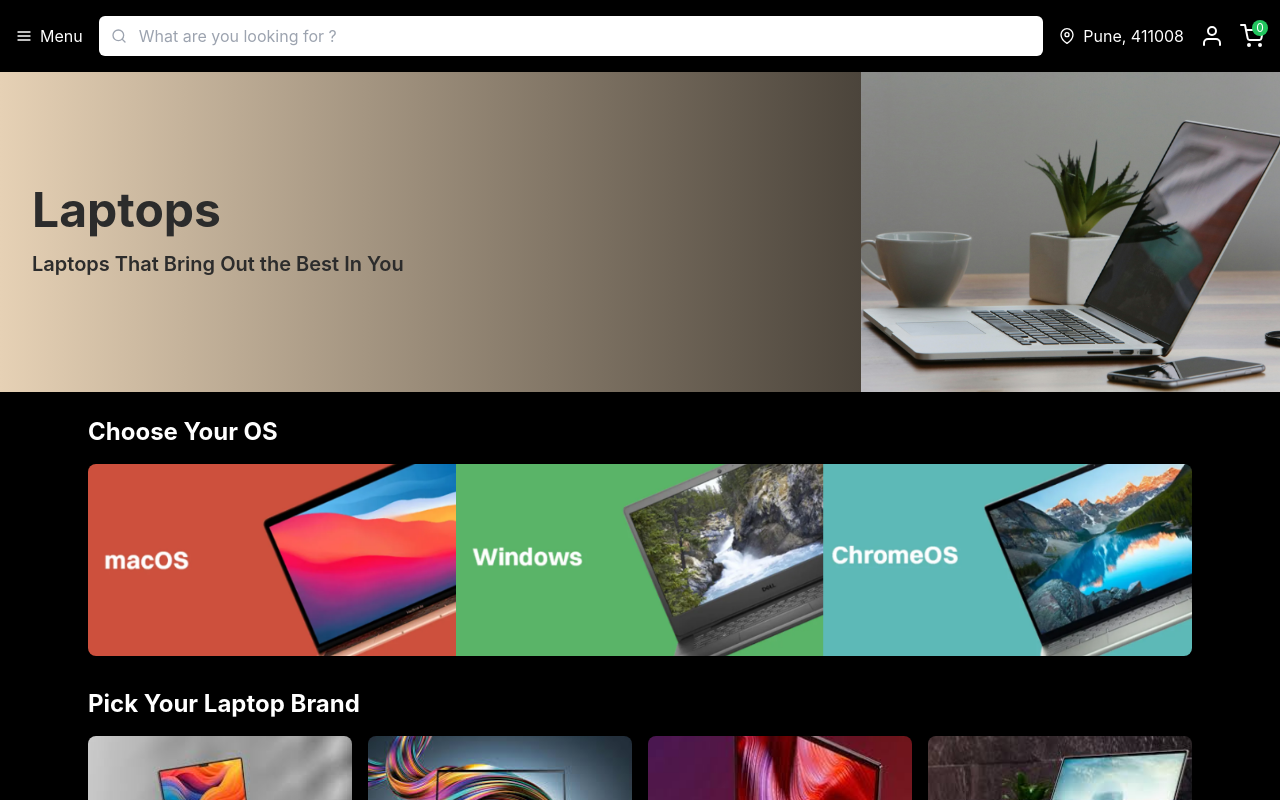
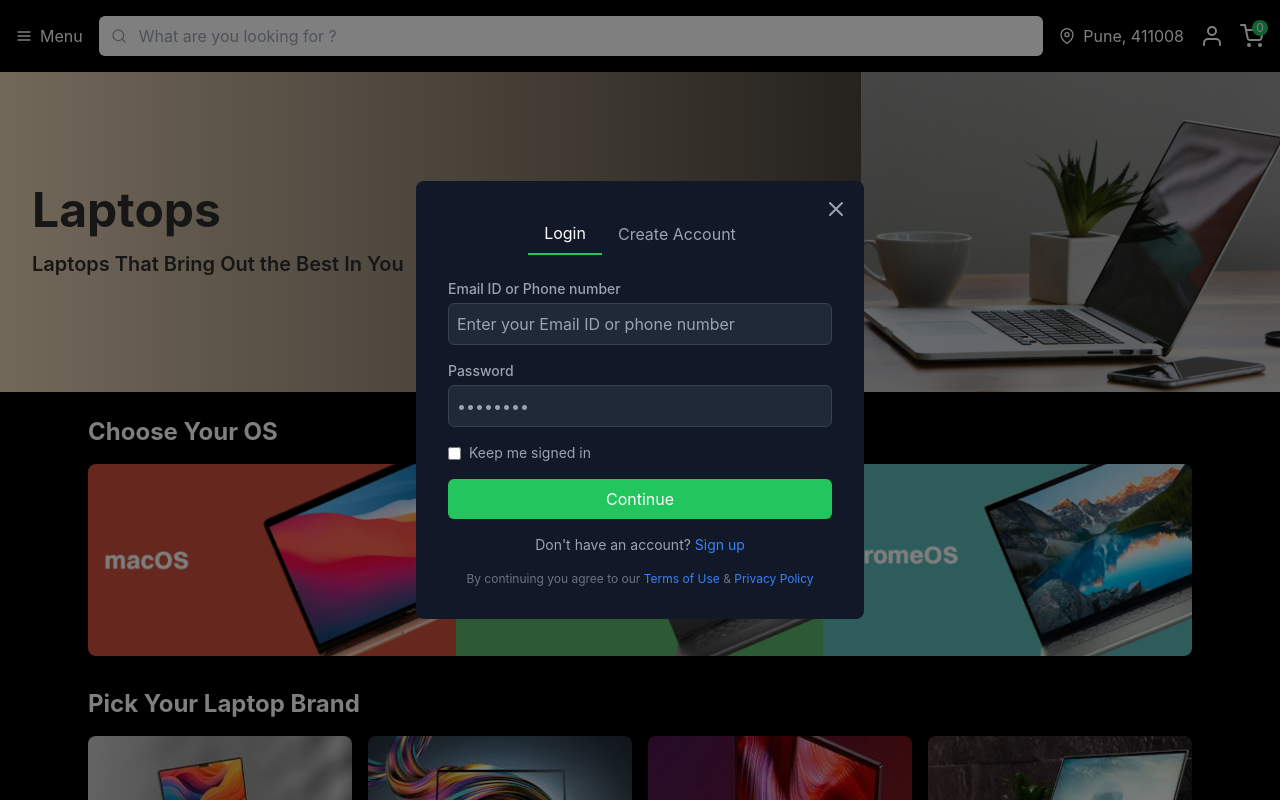
Before and after one commit to ArjunAmbavane01/Ecommerce-app, a React (Create React App) app in the folder frontend/: page /laptops in a window 1280 px wide. Both pictures are taken after a click on the button 1212 px from the left and 36 px from the top of the page. Shown: the top 800 px of the page. Built offline with nearby package versions, Linux system fonts and the light colour scheme.

Commit message:
Signup Frontend Done

```diff
--- a/frontend/src/App.js
+++ b/frontend/src/App.js
@@ -4,6 +4,7 @@
 import LaptopWelcome from './pages/laptop/LaptopWelcome';
 import LaptopStore from './pages/laptop/LaptopStore';
 import CustomizePC from './pages/pc/CustomizePC';
+import ShoppingCart from './pages/ShoppingCart';
 
 function App() {
   return (
@@ -13,6 +14,7 @@
         <Route path="/laptops" element={<LaptopWelcome />} />
         <Route path="/laptops/store" element={<LaptopStore />} />
         <Route path="/customize-pc" element={<CustomizePC />} />
+        <Route path="/cart" element={<ShoppingCart />} />
       </Routes>
     </Router>
   );
--- a/frontend/src/components/Header.js
+++ b/frontend/src/components/Header.js
@@ -1,9 +1,35 @@
-import React from 'react';
-import { FiMenu, FiSearch, FiMapPin, FiUser, FiShoppingCart } from 'react-icons/fi';
+import React, { useState } from 'react'
+import { Link, useNavigate } from 'react-router-dom'
+import { FiMenu, FiSearch, FiMapPin, FiUser, FiShoppingCart, FiX } from 'react-icons/fi'
 
-const Header = () => (
-    <header className="bg-black p-4 flex items-center justify-between">
-        <button className="text-white flex items-center">
+export default function Header() {
+  const [isModalOpen, setIsModalOpen] = useState(false)
+  const [isLogin, setIsLogin] = useState(true)
+  const [email, setEmail] = useState('')
+  const [password, setPassword] = useState('')
+  const [confirmPassword, setConfirmPassword] = useState('')
+  const [keepSignedIn, setKeepSignedIn] = useState(false)
+  const navigate = useNavigate()
+
+  const handleCartClick = () => {
+    navigate('/cart')
+  }
+
+  const toggleModal = () => {
+    setIsModalOpen(!isModalOpen)
+  }
+
+  const handleSubmit = (e) => {
+    e.preventDefault()
+    // Handle login or signup logic here
+    console.log('Form submitted', { email, password, confirmPassword, keepSignedIn })
+    setIsModalOpen(false)
+  }
+
+  return (
+    <>
+      <header className="bg-black p-4 flex items-center justify-between text-white">
+        <button className="flex items-center">
           <FiMenu className="mr-2" />
           Menu
         </button>
@@ -20,15 +46,155 @@
             <FiMapPin className="mr-2" />
             <span>Pune, 411008</span>
           </div>
-          <button className="mr-4">
+          <button className="mr-4" onClick={toggleModal}>
             <FiUser size={24} />
           </button>
-          <button className="relative">
+          <button className="relative" onClick={handleCartClick}>
             <FiShoppingCart size={24} />
-            <span className="absolute -top-1 -right-1 bg-green-500 text-xs rounded-full h-4 w-4 flex items-center justify-center">0</span>
+            <span className="absolute -top-1 -right-1 bg-green-500 text-xs rounded-full h-4 w-4 flex items-center justify-center">
+              0
+            </span>
           </button>
         </div>
       </header>
-);
 
-export default Header;
+      {isModalOpen && (
+        <div className="fixed inset-0 bg-black bg-opacity-50 flex items-center justify-center z-50">
+          <div className="bg-gray-900 p-8 rounded-lg w-full max-w-md relative">
+            <button
+              onClick={toggleModal}
+              className="absolute top-4 right-4 text-gray-400 hover:text-white"
+            >
+              <FiX size={24} />
+            </button>
+            <div className="flex justify-center mb-6">
+              <button
+                className={`px-4 py-2 ${
+                  isLogin ? 'text-white border-b-2 border-green-500' : 'text-gray-400'
+                }`}
+                onClick={() => setIsLogin(true)}
+              >
+                Login
+              </button>
+              <button
+                className={`px-4 py-2 ${
+                  !isLogin ? 'text-white border-b-2 border-green-500' : 'text-gray-400'
+                }`}
+                onClick={() => setIsLogin(false)}
+              >
+                Create Account
+              </button>
+            </div>
+            <form onSubmit={handleSubmit} className="space-y-4">
+              <div>
+                <label htmlFor="email" className="block text-sm font-medium text-gray-400 mb-1">
+                  {isLogin ? 'Email ID or Phone number' : 'Your email'}
+                </label>
+                <input
+                  type="text"
+                  id="email"
+                  value={email}
+                  onChange={(e) => setEmail(e.target.value)}
+                  className="w-full p-2 rounded-md bg-gray-800 text-white border border-gray-700 focus:border-green-500 focus:ring-1 focus:ring-green-500"
+                  placeholder={isLogin ? 'Enter your Email ID or phone number' : 'name@company.com'}
+                  required
+                />
+              </div>
+              <div>
+                <label htmlFor="password" className="block text-sm font-medium text-gray-400 mb-1">
+                  Password
+                </label>
+                <input
+                  type="password"
+                  id="password"
+                  value={password}
+                  onChange={(e) => setPassword(e.target.value)}
+                  className="w-full p-2 rounded-md bg-gray-800 text-white border border-gray-700 focus:border-green-500 focus:ring-1 focus:ring-green-500"
+                  placeholder="••••••••"
+                  required
+                />
+              </div>
+              {!isLogin && (
+                <div>
+                  <label
+                    htmlFor="confirmPassword"
+                    className="block text-sm font-medium text-gray-400 mb-1"
+                  >
+                    Confirm password
+                  </label>
+                  <input
+                    type="password"
+                    id="confirmPassword"
+                    value={confirmPassword}
+                    onChange={(e) => setConfirmPassword(e.target.value)}
+                    className="w-full p-2 rounded-md bg-gray-800 text-white border border-gray-700 focus:border-green-500 focus:ring-1 focus:ring-green-500"
+                    placeholder="••••••••"
+                    required
+                  />
+                </div>
+              )}
+              {isLogin && (
+                <div className="flex items-center">
+                  <input
+                    type="checkbox"
+                    id="keepSignedIn"
+                    checked={keepSignedIn}
+                    onChange={(e) => setKeepSignedIn(e.target.checked)}
+                    className="mr-2"
+                  />
+                  <label htmlFor="keepSignedIn" className="text-sm text-gray-400">
+                    Keep me signed in
+                  </label>
+                </div>
+              )}
+              {!isLogin && (
+                <div className="flex items-center">
+                  <input type="checkbox" id="terms" className="mr-2" required />
+                  <label htmlFor="terms" className="text-sm text-gray-400">
+                    I accept the{' '}
+                    <a href="#" className="text-blue-500 hover:underline">
+                      Terms and Conditions
+                    </a>
+                  </label>
+                </div>
+              )}
+              <button
+                type="submit"
+                className="w-full bg-green-500 text-white py-2 px-4 rounded-md hover:bg-green-600 transition duration-300"
+              >
+                {isLogin ? 'Continue' : 'Create an account'}
+              </button>
+            </form>
+            <p className="mt-4 text-sm text-gray-400 text-center">
+              {isLogin ? (
+                <>
+                  Don't have an account?{' '}
+                  <button className="text-blue-500 hover:underline" onClick={() => setIsLogin(false)}>
+                    Sign up
+                  </button>
+                </>
+              ) : (
+                <>
+                  Already have an account?{' '}
+                  <button className="text-blue-500 hover:underline" onClick={() => setIsLogin(true)}>
+                    Login here
+                  </button>
+                </>
+              )}
+            </p>
+            <p className="mt-4 text-xs text-gray-500 text-center">
+              By continuing you agree to our{' '}
+              <a href="#" className="text-blue-500 hover:underline">
+                Terms of Use
+              </a>{' '}
+              &{' '}
+              <a href="#" className="text-blue-500 hover:underline">
+                Privacy Policy
+              </a>
+            </p>
+          </div>
+        </div>
+      )}
+    </>
+  )
+}
```
